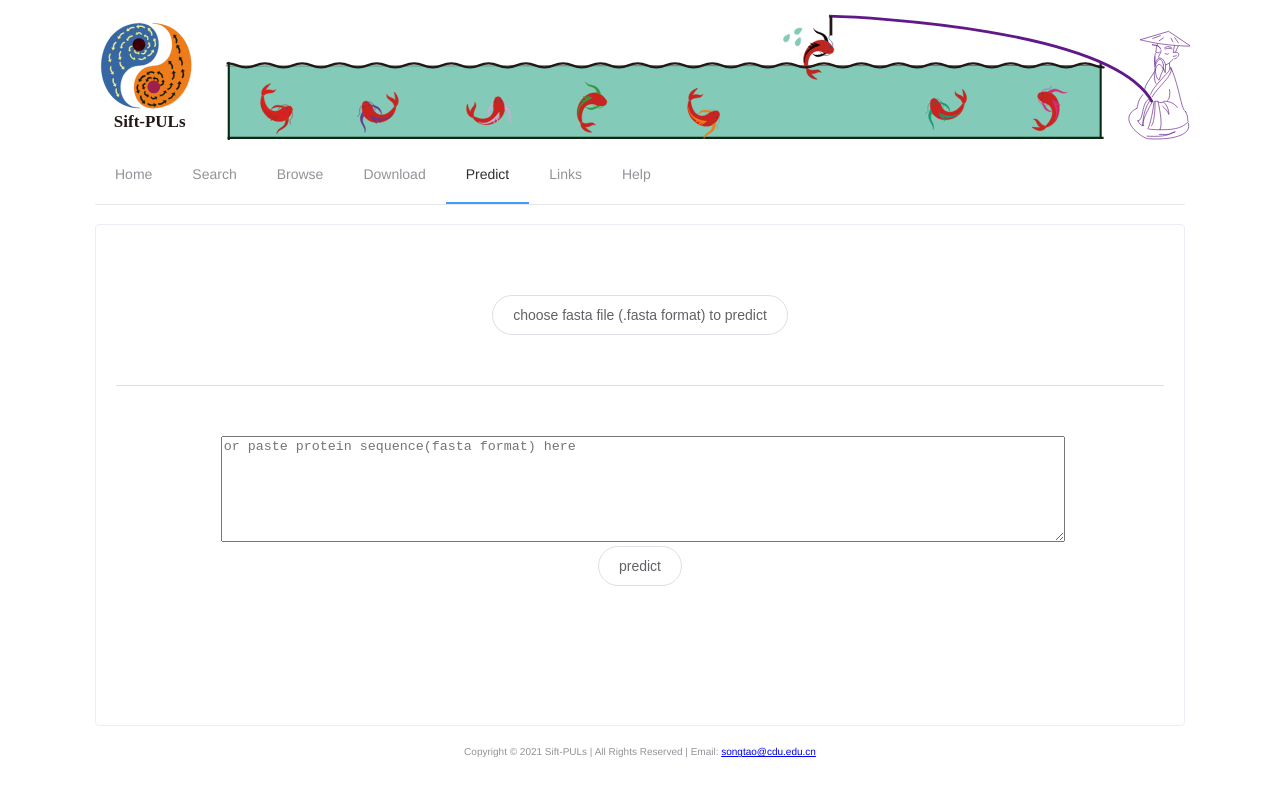
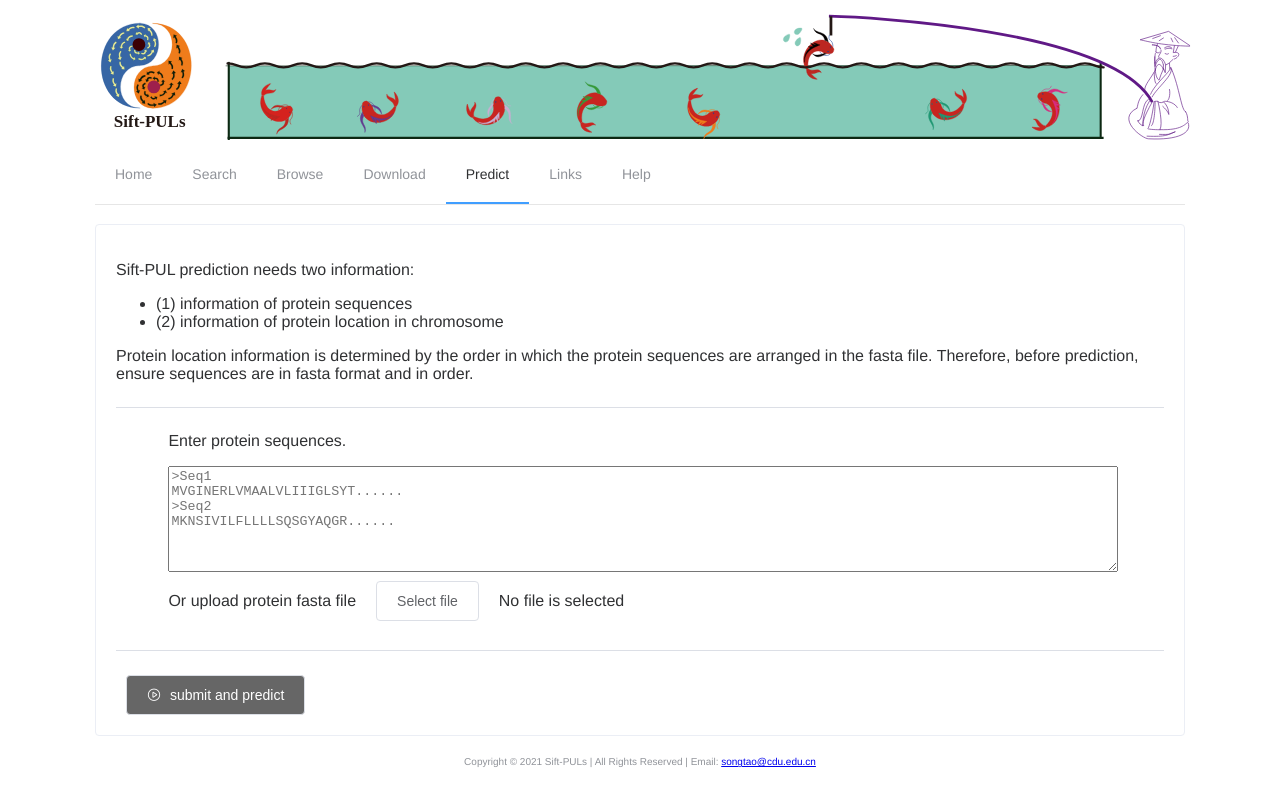
Before and after one commit to lozybean/pul-vue, a Vue app: page /predict in a window 1280 px wide. Shown: the top 806 px of the page. Built offline with nearby package versions, Linux system fonts and the light colour scheme; what vue-simple-uploader would draw is missing.

Commit message:
feat: new predict

```diff
--- a/src/views/Predict.vue
+++ b/src/views/Predict.vue
@@ -8,27 +8,61 @@
           class="box-card"
           style="width: 100%; min-height: 500px"
         >
-          <div id="file-container">
-            <input
-              type="file"
-              value=""
-              id="file"
-              accept=".fasta,.fa,.fas"
-              @change="upload"
-            />
-            <el-button @click="chooseFile" id="upload-button">
-              choose fasta file (.fasta format) to predict
-            </el-button>
+          <div id="predict-desc">
+            <p>Sift-PUL prediction needs two information:</p>
+            <ul>
+              <li>(1) information of protein sequences</li>
+              <li>(2) information of protein location in chromosome</li>
+            </ul>
+            <p>
+              Protein location information is determined by the order in which
+              the protein sequences are arranged in the fasta file. Therefore,
+              before prediction, ensure sequences are in fasta format and in
+              order.
+            </p>
           </div>
+
           <el-divider></el-divider>
-          <div id="fasta-input-container">
+
+          <div id="input-container">
+            <p>Enter protein sequences.</p>
+
             <textarea
               id="fasta-input"
               v-model="fasta"
-              placeholder="or paste protein sequence(fasta format) here"
+              placeholder=">Seq1
+MVGINERLVMAALVLIIIGLSYT......
+>Seq2
+MKNSIVILFLLLLSQSGYAQGR......"
             />
-            <el-button id="upload-fasta" @click="predictFasta">
-              predict
+            <div id="file-select">
+              <div style="margin-right: 20px">
+                <p>Or upload protein fasta file</p>
+              </div>
+              <div>
+                <input
+                  type="file"
+                  value=""
+                  id="file"
+                  accept=".fasta,.fa,.fas"
+                  @change="upload"
+                />
+              </div>
+              <div style="margin-top: auto; margin-bottom: auto">
+                <el-button @click="chooseFile" id="file-select-button">
+                  Select file
+                </el-button>
+              </div>
+
+              <div id="filename" style="margin-left: 20px">
+                <p>{{ filename }}</p>
+              </div>
+            </div>
+          </div>
+          <el-divider></el-divider>
+          <div style="text-align: left; margin-left: 10px">
+            <el-button id="submit" icon="el-icon-video-play" @click="submit">
+              submit and predict
             </el-button>
           </div>
         </el-card>
@@ -43,6 +77,7 @@
 // @ is an alias to /src
 import Header from "@/components/Header.vue";
 import Footer from "@/components/Footer.vue";
+// import LineReader from "line-reader";
 
 export default {
   name: "Predict",
@@ -53,6 +88,8 @@ export default {
   data() {
     return {
       fasta: "",
+      file: null,
+      filename: "No file is selected",
     };
   },
   methods: {
@@ -61,8 +98,30 @@ export default {
       input.click();
     },
     upload(e) {
+      // let formData = new FormData();
+      this.checkFastaFile(e.target.files[0]);
+
+      // formData.append("file", e.target.files[0]);
+      // let url = "/api/predict/file";
+      // let config = {
+      //   headers: { "Content-Type": "multipart/form-data" },
+      // };
+      // const self = this;
+      // this.axios.post(url, formData, config).then(function (response) {
+      //   if (response["data"]["status"] == "OK") {
+      //     let token = response["data"]["data"]["token"];
+      //     self.$router.push({
+      //       name: "predict-result",
+      //       params: { token: token },
+      //     });
+      //   } else {
+      //     console.log("[ERROR] msg: " + response["data"]["msg"]);
+      //   }
+      // });
+    },
+    predictByFile() {
       let formData = new FormData();
-      formData.append("file", e.target.files[0]);
+      formData.append("file", this.file);
       let url = "/api/predict/file";
       let config = {
         headers: { "Content-Type": "multipart/form-data" },
@@ -80,7 +139,7 @@ export default {
         }
       });
     },
-    predictFasta() {
+    predictByFasta() {
       let fasta = this.fasta;
       const self = this;
       let url = "/api/predict/fasta";
@@ -99,41 +158,89 @@ export default {
         }
       });
     },
+    checkFastaFile(file) {
+      if (file === undefined) {
+        return false;
+      }
+      if (file.size > 50000000) {
+        this.$alert(
+          "File is too large, please confirm it is a protein sequece file from bacterium",
+          "WARNING",
+          {
+            confirmButtonText: "OK",
+          }
+        );
+        let input = document.getElementById("file");
+        input.value = "";
+      }
+      var blob = file.slice(0, 1);
+      new Response(blob).text().then((text) => {
+        if (text === ">") {
+          this.file = file;
+          this.filename = this.file.name;
+        } else {
+          this.$alert("Not a valid fasta file, please check.", {
+            confirmButtonText: "OK",
+          });
+          let input = document.getElementById("file");
+          input.value = "";
+        }
+      });
+    },
+    submit() {
+      if (this.fasta.trim().length > 0) {
+        if (this.fasta.startsWith(">")) {
+          this.predictByFasta();
+        } else {
+          this.$alert("Not in fasta format, please check.", {
+            confirmButtonText: "OK",
+          });
+        }
+      } else if (this.file !== null) {
+        this.predictByFile();
+      }
+    },
   },
 };
 </script>
 
 <style >
-#file-container {
+p {
+  text-align: left;
+}
+#predict-desc {
+  text-align: left;
+}
+#fasta-input {
+  width: 100%;
+  height: 100px;
+}
+#input-container {
+  width: 90%;
   align-items: center;
-  margin-top: 50px;
-  margin-bottom: 50px;
+  /* margin-top: 50px; */
   margin-left: auto;
   margin-right: auto;
+}
+#file-select {
+  display: flex;
 }
 #file {
   opacity: 0;
   width: 0;
 }
-#upload-button {
+#file-select-button {
   text-align: center;
   margin: auto;
-  border-radius: 20px;
+  /* height: 80%; */
+  /* border-radius: 20px; */
 }
-#fasta-input-container {
-  width: 80%;
-  align-items: center;
-  margin-top: 50px;
-  margin-left: auto;
-  margin-right: auto;
-}
-#fasta-input {
-  width: 100%;
-  height: 100px;
-}
-#upload-fasta {
-  text-align: center;
-  margin: auto;
-  border-radius: 20px;
+
+#submit {
+  background-color: #666666;
+  color: white;
+  /* text-align: center; */
+  /* margin: auto; */
+  /* border-radius: 20px; */
 }
 </style>
--- a/src/views/PredictResult.vue
+++ b/src/views/PredictResult.vue
@@ -73,6 +73,7 @@ export default {
           self.status = response["data"]["data"]["status"];
           if (self.status === "SUCCESS") {
             clearInterval(this.timer);
+            this.getResult();
           }
         } else {
           console.log("[ERROR] msg: " + response["data"]["msg"]);
@@ -82,7 +83,6 @@ export default {
   },
   mounted() {
     this.getStatus();
-    this.getResult();
   },
   created() {
     this.token = this.$route.params.token;
```
Also changed, not shown: 1 other file (tests, documents, lock files or other folders).
